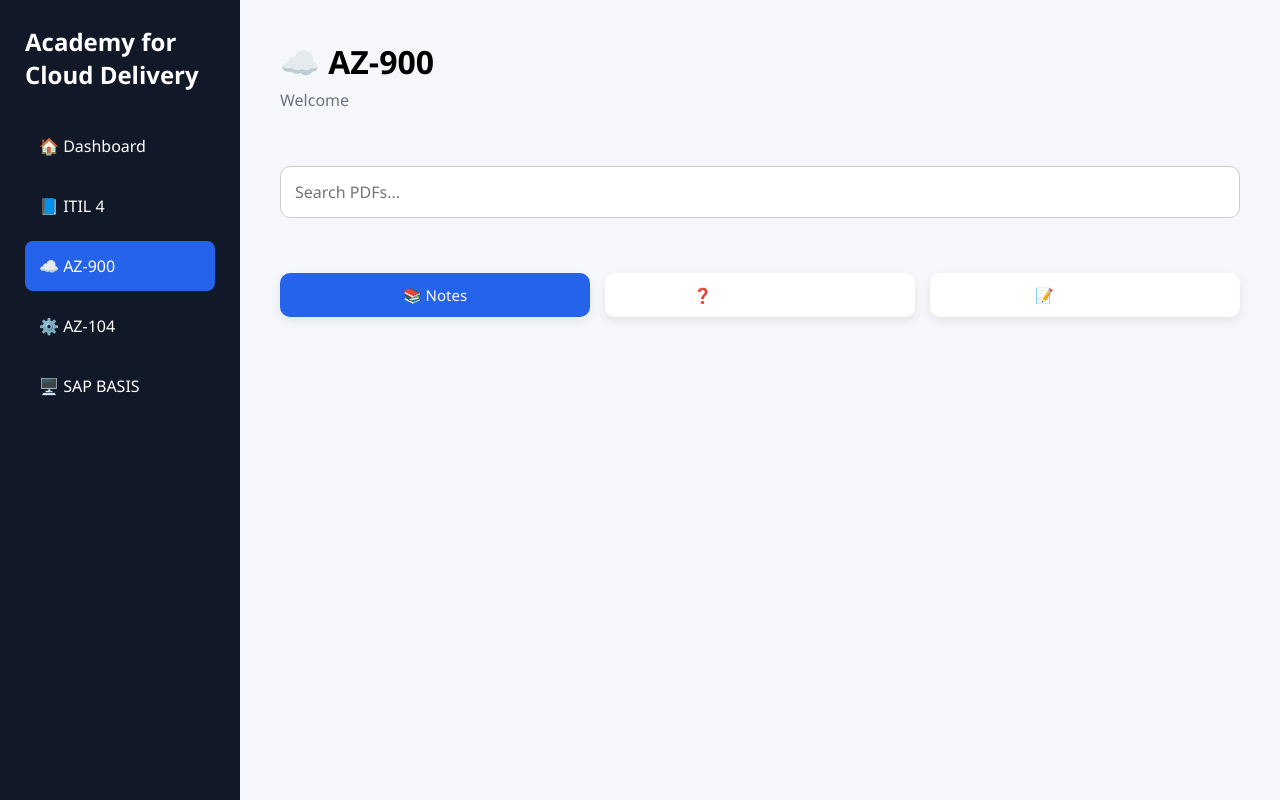
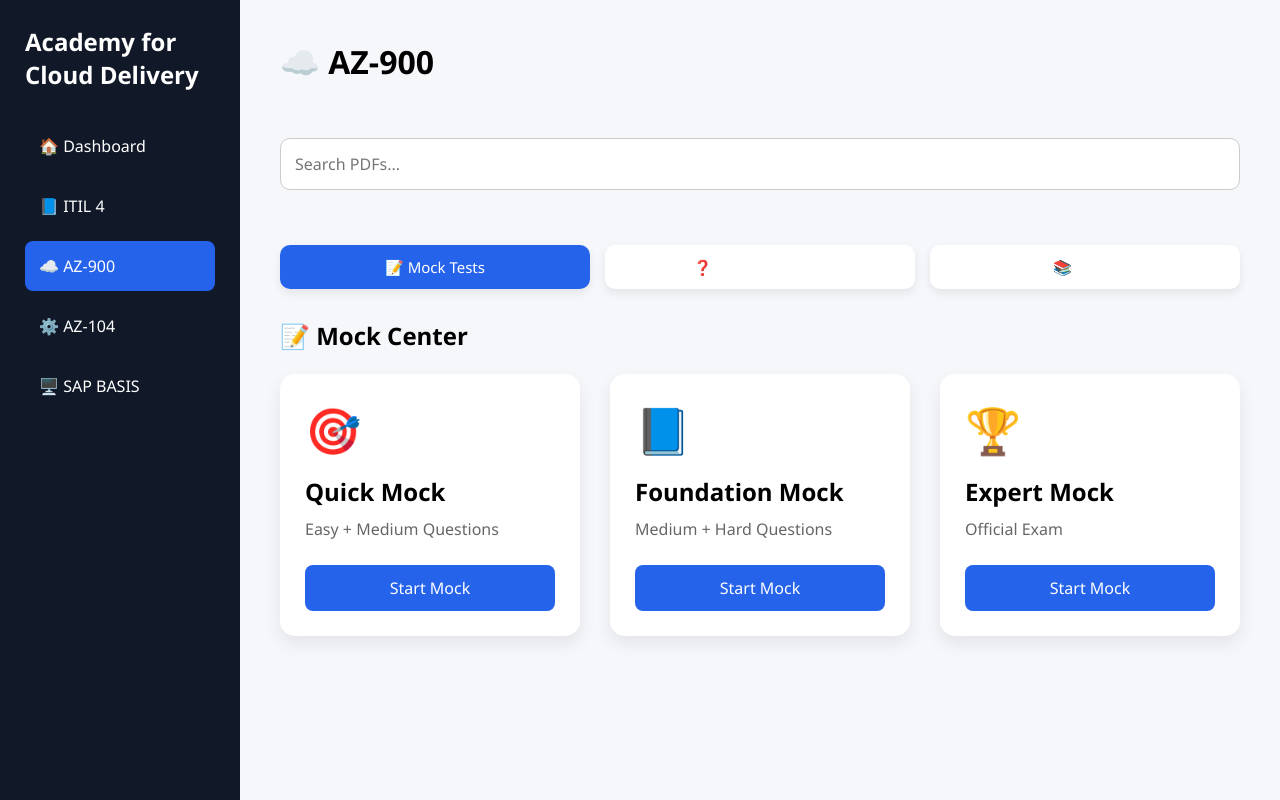
Before and after one commit to chandang100103/ACD, a Flask app: page /az900 in a window 1280 px wide. Run offline with Flask 3, Linux system fonts and the light colour scheme.

Commit message:
Update az900.html

```diff
--- a/templates/az900.html
+++ b/templates/az900.html
@@ -46,11 +46,6 @@
 
                 <h1>☁️ AZ-900</h1>
 
-                <p class="page-subtitle">
-
-                    Welcome
-
-                </p>
 
             </div>
 
@@ -73,9 +68,9 @@
         <div class="tabs">
 
             <button class="tab-btn active"
-                    onclick="showTab(event,'notes')">
+                    onclick="showTab(event,'mock')">
 
-                📚 Notes
+                📝 Mock Tests
 
             </button>
 
@@ -85,22 +80,22 @@
                 ❓ Question Banks
 
             </button>
+             <button class="tab-btn"
+                    onclick="showTab(event,'notes')">
 
-            <button class="tab-btn"
-                    onclick="showTab(event,'mock')">
-
-                📝 Mock Tests
+                📚 Notes
 
             </button>
-
         </div>
 
         <!-- ===================================================== -->
         <!-- NOTES -->
         <!-- ===================================================== -->
 
-        <div id="notes" class="tab-content active">
+        <div id="notes" class="tab-content">
+            <h2>📚 Notes</h2>
 
+            <br>
             <div class="pdf-grid">
 
                 {% for pdf in notes %}
@@ -160,7 +155,9 @@
         <!-- ===================================================== -->
 
         <div id="qb" class="tab-content">
+            <h2>❓ Question Banks</h2>
 
+            <br>
             <div class="pdf-grid">
 
                 {% for pdf in question_banks %}
@@ -223,7 +220,7 @@
 <!-- MOCK CENTER -->
 <!-- ===================================================== -->
 
-<div id="mock" class="tab-content">
+<div id="mock" class="tab-content active">
 
     <h2>📝 Mock Center</h2>
 
```
